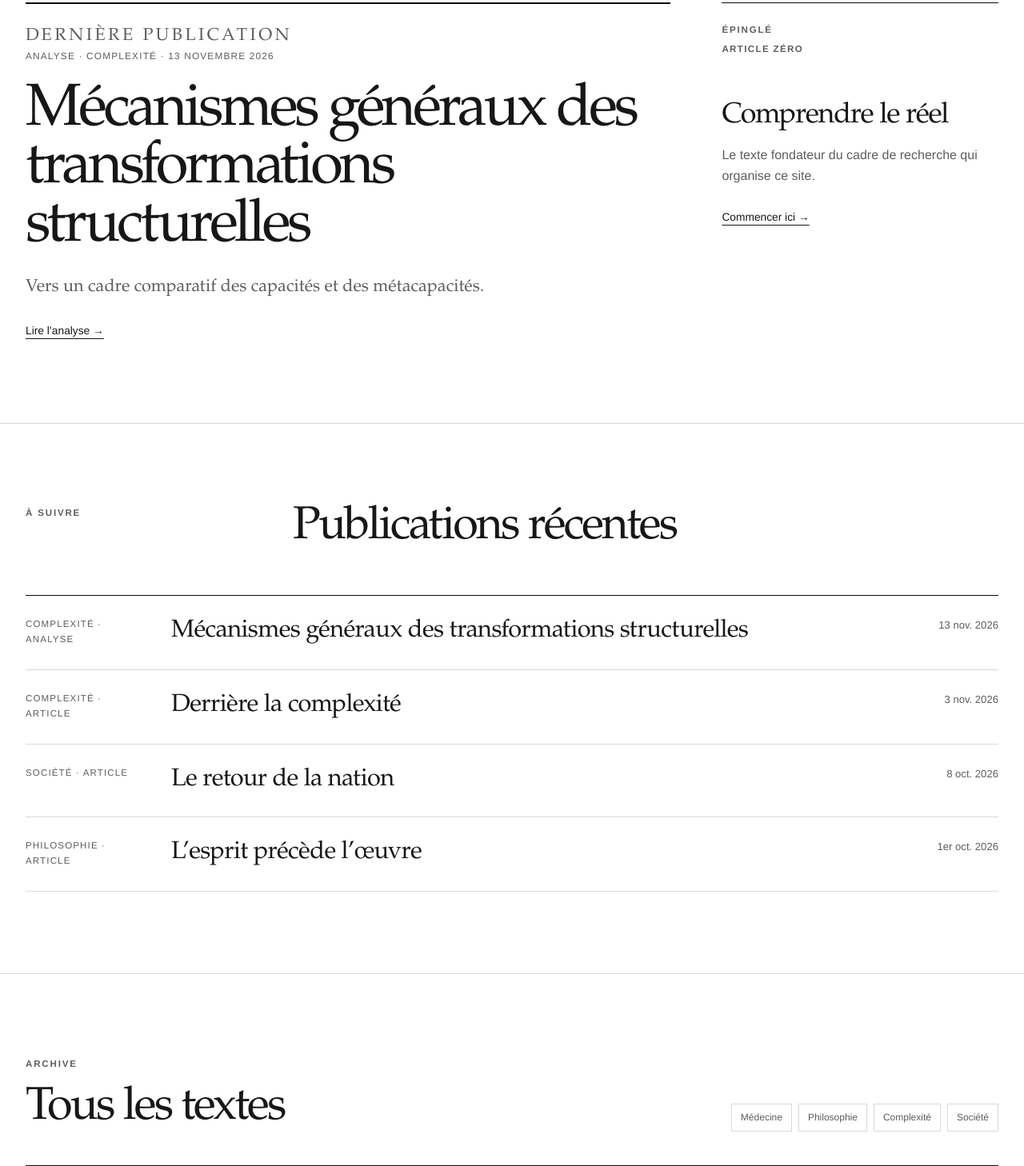
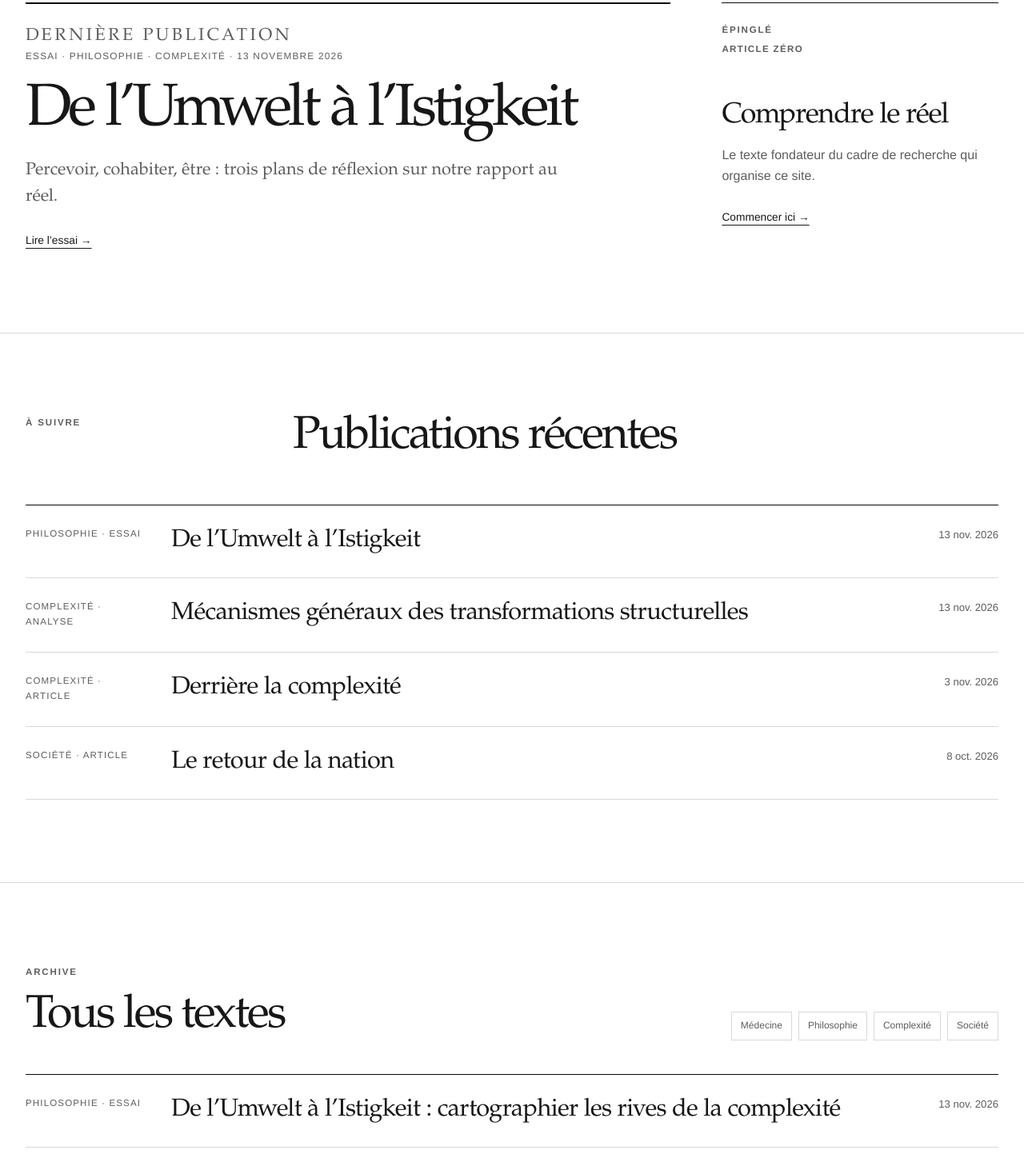
Before and after one commit to jodymbuilu1/-jodymbuilu-blog, a plain HTML site: page publications.html in a window 1280 px wide. Shown: the part 621-2079 px from the top of the page at 80% size. Drawn offline with Linux system fonts and the light colour scheme.

Commit message:
Ajouter l’essai sur l’Umwelt à la page des publications

```diff
--- a/publications.html
+++ b/publications.html
@@ -17,7 +17,7 @@
     <div class="wrap publication-feature-grid">
       <article class="lead-publication">
         <p class="kicker">Dernière publication</p>
-        <a href="./mecanismes-transformations-structurelles.html"><div class="publication-label">Analyse · Complexité · 13 novembre 2026</div><h2>Mécanismes généraux des transformations structurelles</h2><p>Vers un cadre comparatif des capacités et des métacapacités.</p><span class="read-link">Lire l’analyse →</span></a>
+        <a href="./umwelt-mitwelt-istigkeit.html"><div class="publication-label">Essai · Philosophie · Complexité · 13 novembre 2026</div><h2>De l’Umwelt à l’Istigkeit</h2><p>Percevoir, cohabiter, être&nbsp;: trois plans de réflexion sur notre rapport au réel.</p><span class="read-link">Lire l’essai →</span></a>
       </article>
       <aside class="pinned-publication">
         <p class="kicker">Épinglé</p>
@@ -29,10 +29,10 @@
     <div class="wrap">
       <div class="section-head"><p class="kicker">À suivre</p><h2>Publications récentes</h2></div>
       <div class="publication-list">
+        <a class="publication-row" href="./umwelt-mitwelt-istigkeit.html"><span class="meta">Philosophie · Essai</span><h3>De l’Umwelt à l’Istigkeit</h3><span class="date">13 nov. 2026</span></a>
         <a class="publication-row" href="./mecanismes-transformations-structurelles.html"><span class="meta">Complexité · Analyse</span><h3>Mécanismes généraux des transformations structurelles</h3><span class="date">13 nov. 2026</span></a>
         <a class="publication-row" href="./derriere-la-complexite.html"><span class="meta">Complexité · Article</span><h3>Derrière la complexité</h3><span class="date">3 nov. 2026</span></a>
         <a class="publication-row" href="./le-retour-de-la-nation.html"><span class="meta">Société · Article</span><h3>Le retour de la nation</h3><span class="date">8 oct. 2026</span></a>
-        <a class="publication-row" href="./esprit-precede-oeuvre.html"><span class="meta">Philosophie · Article</span><h3>L’esprit précède l’œuvre</h3><span class="date">1er oct. 2026</span></a>
       </div>
     </div>
   </section>
@@ -40,6 +40,7 @@
     <div class="wrap">
       <div class="archive-heading"><div><p class="kicker">Archive</p><h2>Tous les textes</h2></div><div class="topic-tags" aria-label="Thèmes"><span>Médecine</span><span>Philosophie</span><span>Complexité</span><span>Société</span></div></div>
       <div class="publication-list">
+        <a class="publication-row" href="./umwelt-mitwelt-istigkeit.html"><span class="meta">Philosophie · Essai</span><h3>De l’Umwelt à l’Istigkeit : cartographier les rives de la complexité</h3><span class="date">13 nov. 2026</span></a>
         <a class="publication-row" href="./mecanismes-transformations-structurelles.html"><span class="meta">Complexité · Analyse</span><h3>Mécanismes généraux des transformations structurelles</h3><span class="date">13 nov. 2026</span></a>
         <a class="publication-row" href="./derriere-la-complexite.html"><span class="meta">Complexité · Article</span><h3>Derrière la complexité</h3><span class="date">3 nov. 2026</span></a>
         <a class="publication-row" href="./le-retour-de-la-nation.html"><span class="meta">Société · Article</span><h3>Le retour de la nation</h3><span class="date">8 oct. 2026</span></a>
```
